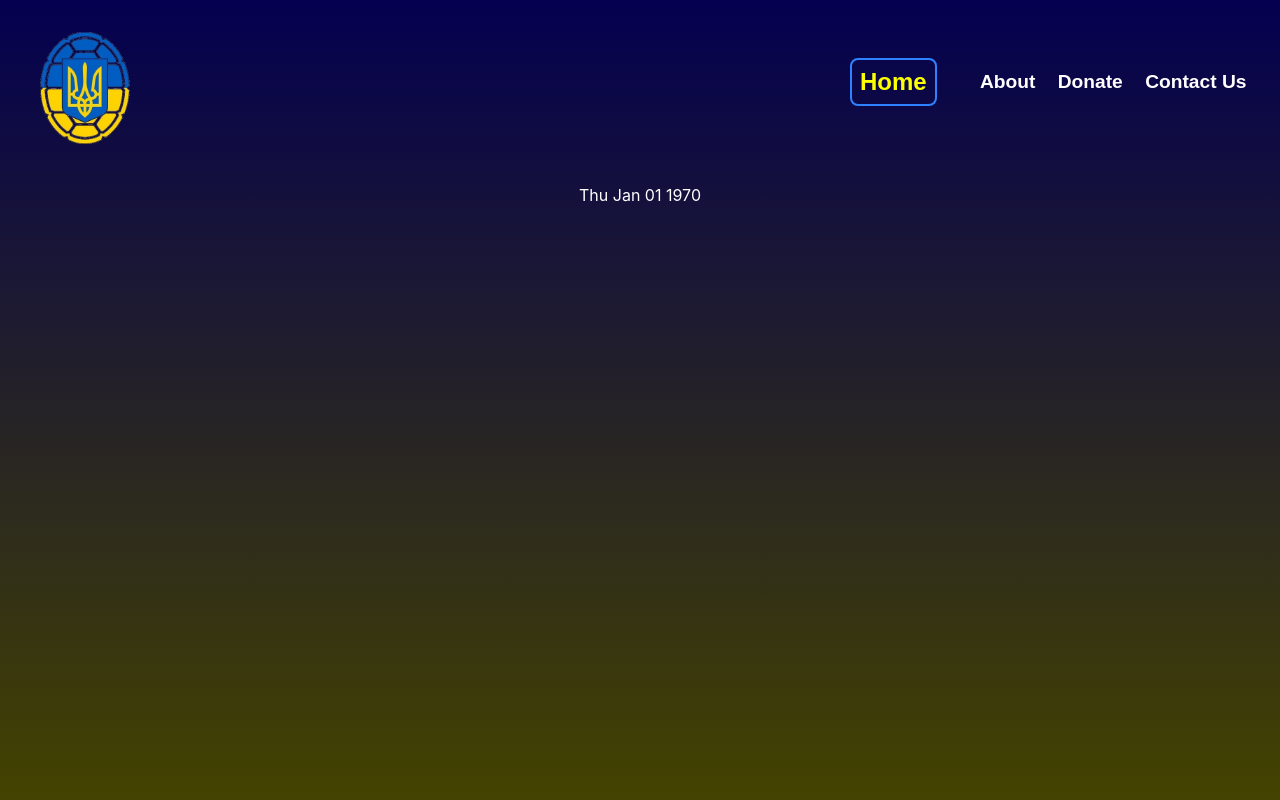
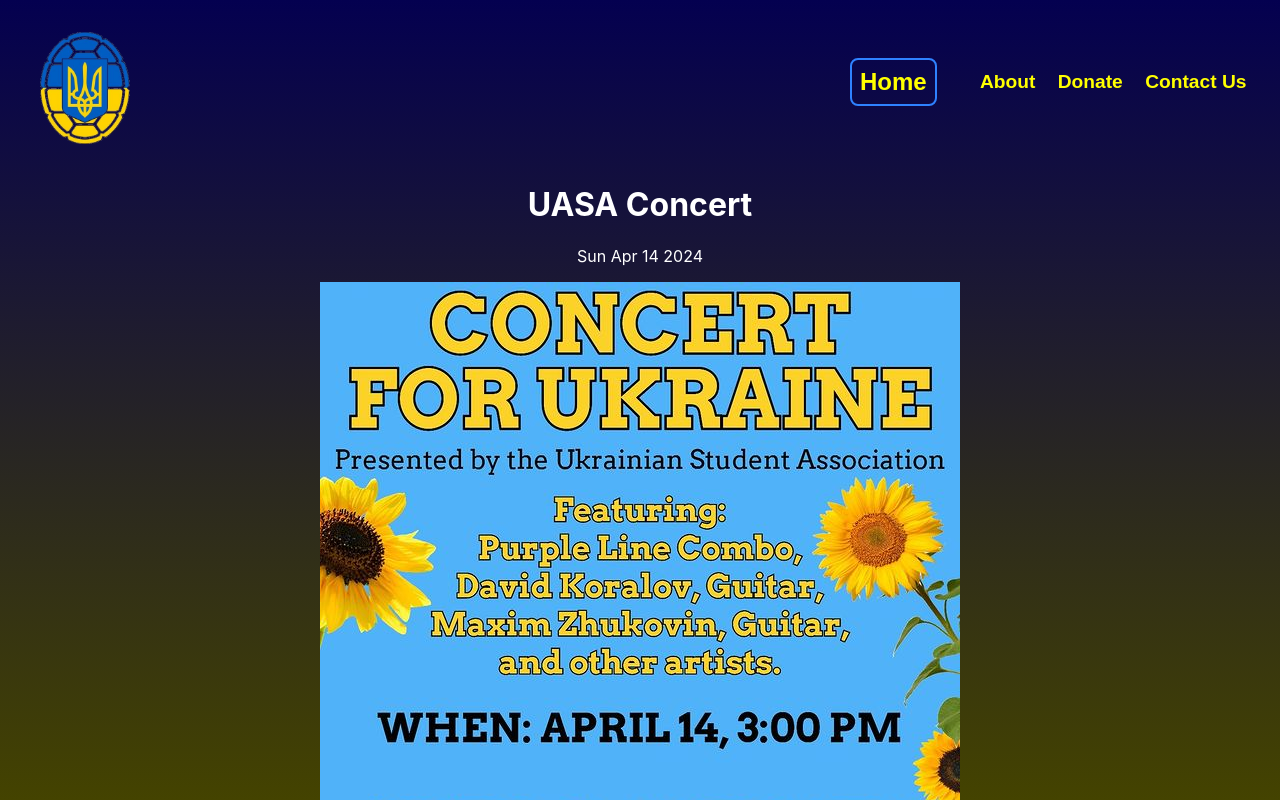
Before and after one commit to alanelbert/uasa-website, a React (Create React App) app: page /articles/concert in a window 1280 px wide. Built offline with nearby package versions, Linux system fonts and the light colour scheme; no server answers.

Commit message:
Donation page completion

```diff
--- a/package.json
+++ b/package.json
@@ -1,7 +1,7 @@
 {
   "name": "uasa-frontend",
   "version": "0.1.0",
-  "homepage": "www.uasamd.info",
+  "homepage": "https://www.uasamd.info",
   "private": true,
   "dependencies": {
     "@testing-library/jest-dom": "^5.14.1",
--- a/src/pages/ArticlePage.tsx
+++ b/src/pages/ArticlePage.tsx
@@ -71,6 +71,17 @@
             </div>
         )
 
+    } else if (aId == "concert") {
+        return (
+            <div>
+            <ArtPost message={'Join us for the UASA concert!'}
+                        author={""}
+                        timeStamp={"1713112713000"}
+                        title={"UASA Concert"}
+                        image={"/concert.jpg"}
+                         />
+            </div>
+        )
     }
 
     return (
--- a/src/pages/Donate.css
+++ b/src/pages/Donate.css
@@ -16,6 +16,22 @@
 
 }
 
+a:link {
+  color: yellow;
+}
+
+a:visited {
+  color: yellow;
+}
+
+a:hover {
+  color: aqua;
+}
+
+a:active {
+  color: aqua;
+}
+
 
 @keyframes slideFadeIn {
     0% {
--- a/src/pages/Donate.tsx
+++ b/src/pages/Donate.tsx
@@ -11,7 +11,7 @@
 
             <ul>
                 <li>
-                    a
+                    <a href="https://supportukrainenow.org/ ">Support Ukraine Now</a>
                 </li>
             </ul>
 
--- a/src/pages/Home.tsx
+++ b/src/pages/Home.tsx
@@ -71,9 +71,9 @@
 
             <BlogPost author={""}
                                 message = {'Join us for our UASA Concert!'}
-                                img = '/concert.jpeg'
+                                img = '/concert.jpg'
                                 timeStamp="1713112713000"
-                                id = {"vigil-article"}
+                                id = {"concert"}
                                 title={"UASA Concert"}
 
                             />
```
Also changed, not shown: public/concert.jpg (added), 1 other file (tests, documents, lock files or other folders).
